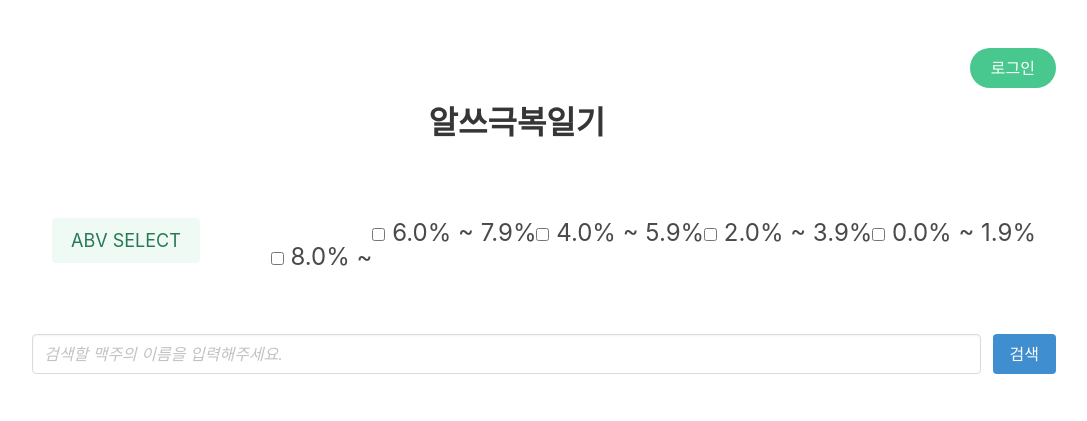
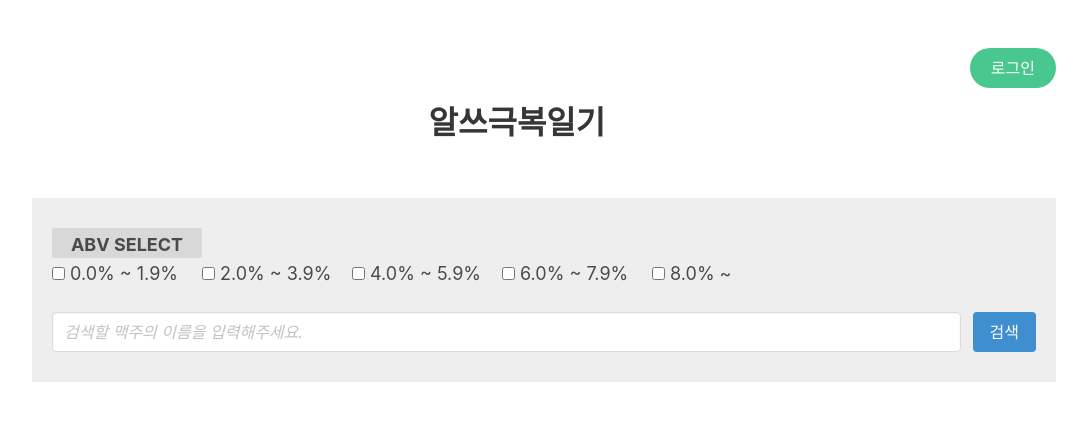
Before and after one commit to JahunSeo/alcohol-garbage, a Flask app: page / in a window 1280 px wide. Shown: the top 421 px of the page, without its empty margins (96-1183 px from the left). Run offline with Flask 2, Linux system fonts and the light colour scheme; data that the repository does not hold is empty; parts of the project's set-up code (start-up, migrations or seed data) failed here and were passed over; some libraries are stand-ins or nearby versions.

Commit message:
[johnny] restyling search box

```diff
--- a/static/css/cards.css
+++ b/static/css/cards.css
@@ -35,17 +35,36 @@
 .beerImg {
   object-fit: contain;
 }
-#abv-box {
-  padding: 20px;
+
+.search-section {
+  background-color: #eeeeee;
+  padding: 30px 20px;
 }
 
-#abv-checkbox {
-  float: right;
-  /* white-space : nowrap; */
-  font-size: x-large;
+.SearchAbv {
 }
 
-#abv-title {
+.abv-title {
   font-size: large;
-  float : left;
+  width: 150px;
+  height: 30px;
+  margin-bottom: 5px;
+  font-size: 18px;
+  font-weight: bold;
+  background-color: #d8d8d8;
+  border-radius: 2px;
+  padding: 3px 5px;
+  text-align: center;
 }
+
+.abv-all-list {
+  display: flex;
+  flex-wrap: wrap;
+  align-items: center;
+}
+
+.abv-checkbox {
+  width: 150px;
+  height: 25px;
+  font-size: 18px;
+}
--- a/templates/index.html
+++ b/templates/index.html
@@ -1,27 +1,19 @@
 {% extends 'base.html' %} {% block content%}
-<section>
+<section class="search-section">
   <div class="SearchAbv" id="abv-box">
-    <button class="button is-success is-light" id="abv-title">ABV SELECT</button>
-
     <!-- <label id="abv-title">알콜 도수</label> -->
+    <p class="abv-title">ABV SELECT</p>
     <div class="abv-all-list">
       {% for abvkey, abv in abv_obj.items() %}
-      <!-- <div class="AbvCheckbox" id="abv-list">
-        <input class="AbvCheckbox__input" type="checkbox" id="search-abv-{{
-        abvkey }}" name="search-abv-{{abvkey}}" {% if abv['checked'] %} checked
-        {% endif %} />
-        <label class="AbvCheckbox__label" for="scales">{{ abv["text"] }}</label>
-      </div> -->
-      <label class="checkbox" id="abv-checkbox">
-        <input type="checkbox" id="search-abv-{{abvkey}}" name="search-abv-{{abvkey}}" {% if abv['checked'] %} checked {% endif %} />
-        {{ abv["text"] }}
-      </label>&nbsp;&nbsp;&nbsp;&nbsp;&nbsp;&nbsp;&nbsp;&nbsp;&nbsp;&nbsp;
-
+      <label class="checkbox abv-checkbox">
+        <input type="checkbox" id="search-abv-{{abvkey}}"
+        name="search-abv-{{abvkey}}" {% if abv['checked'] %} checked {% endif %}
+        /> {{ abv["text"] }}
+      </label>
       {% endfor %}
-    </div><br/>
     </div>
-</section>
-
+    <br />
+  </div>
   <div id="beerFilter" class="field is-grouped">
     <p class="control is-expanded">
       <input
@@ -41,7 +33,10 @@
         검색
       </button>
     </p>
-</div><br/><br/>
+  </div>
+</section>
+
+<br /><br />
 
 <div id="app" class="row columns is-multiline">
   {% for beer in beersList %}
```
Lines whose indentation alone changed are shown as unchanged.
